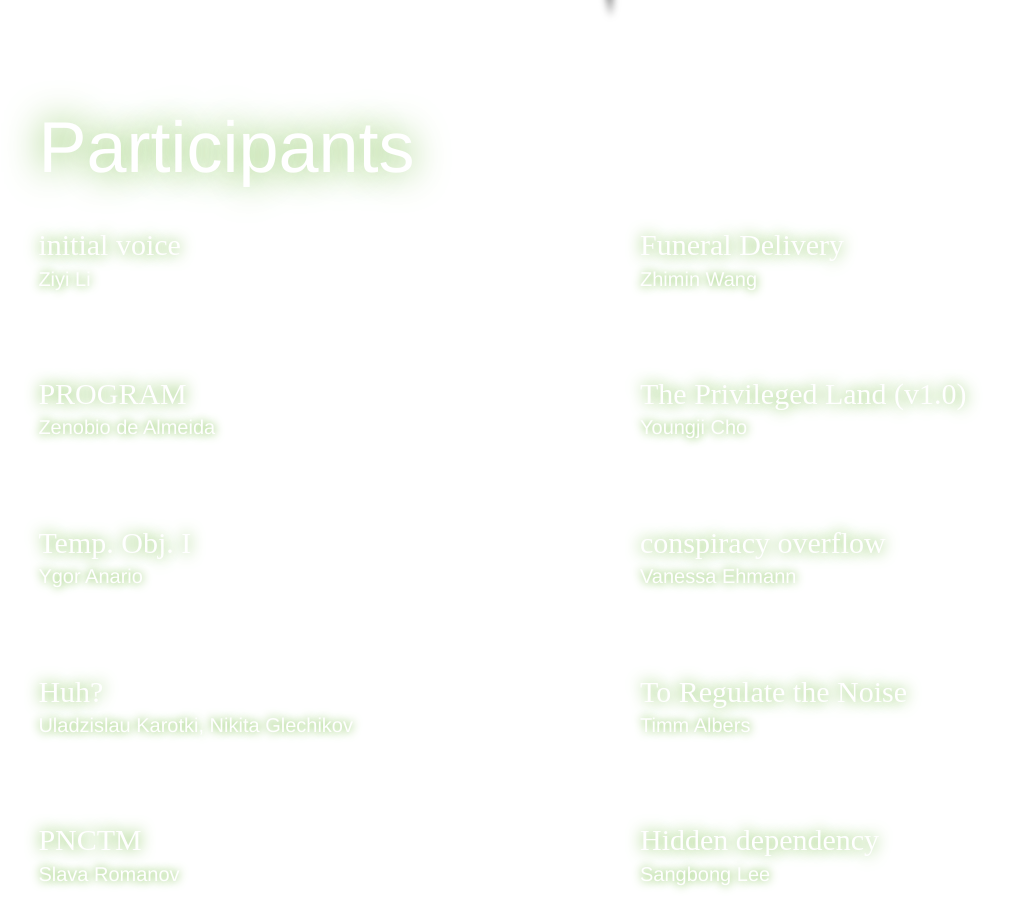
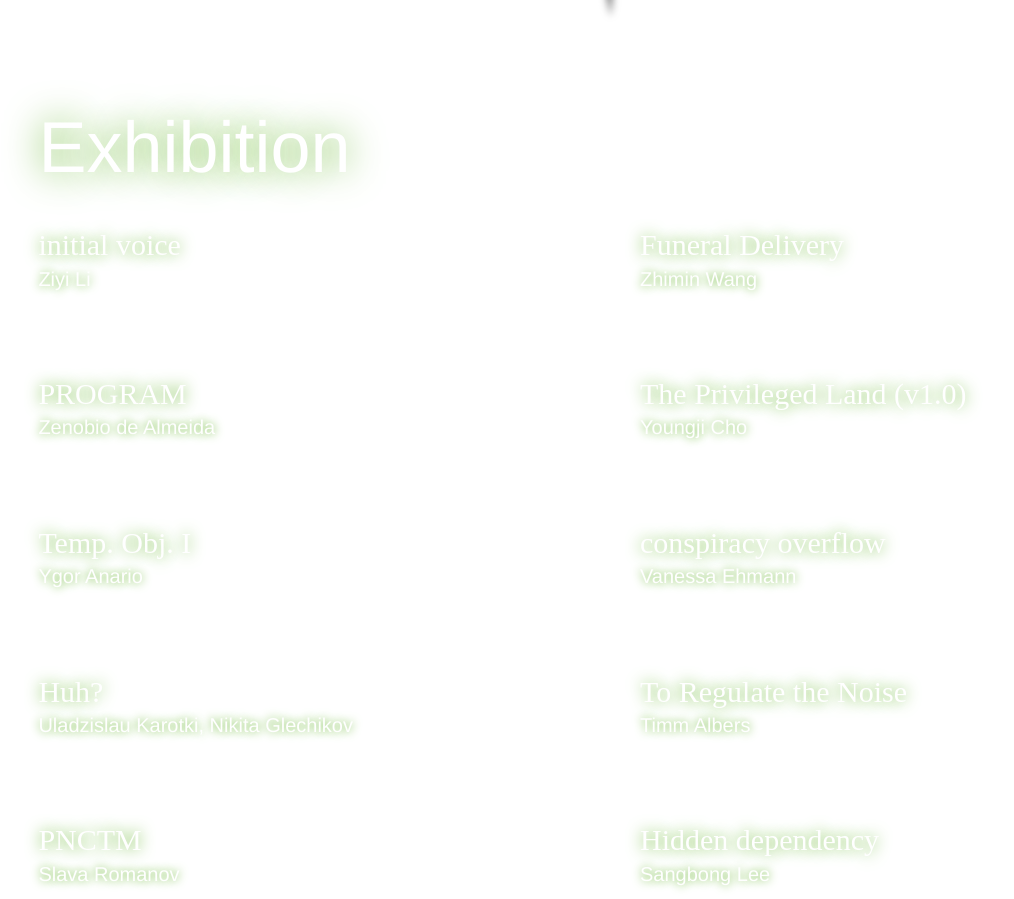
Before and after one commit to digitalmediabremen/studiesofchange-web, a Next.js app: page / in a window 1280 px wide. Shown: the part 1661-2560 px from the top of the page, without its empty margins (0-1014 px from the left). Built offline with nearby package versions, Linux system fonts and the light colour scheme.

Commit message:
fix url prefix

```diff
--- a/next.config.js
+++ b/next.config.js
@@ -1,7 +1,7 @@
 /** @type {import('next').NextConfig} */
 
 const nextConfig = {
-    basePath: "/studiesofchange-web",
+    // basePath: "/studiesofchange-web",
     reactStrictMode: true,
     output: 'export',
     images:{
--- a/src/app/_components/participants.tsx
+++ b/src/app/_components/participants.tsx
@@ -11,7 +11,7 @@ export function Participants({ texts }: Props) {
   return (
     <section>
       <h2 className="mb-8 text-5xl md:text-7xl leading-tight">
-        Participants
+        Exhibition
       </h2>
       <div className="grid grid-cols-1 md:grid-cols-2 gap-y-10 md:gap-y-20 mb-32">
         {
```
Also changed, not shown: 1 other file (tests, documents, lock files or other folders).
